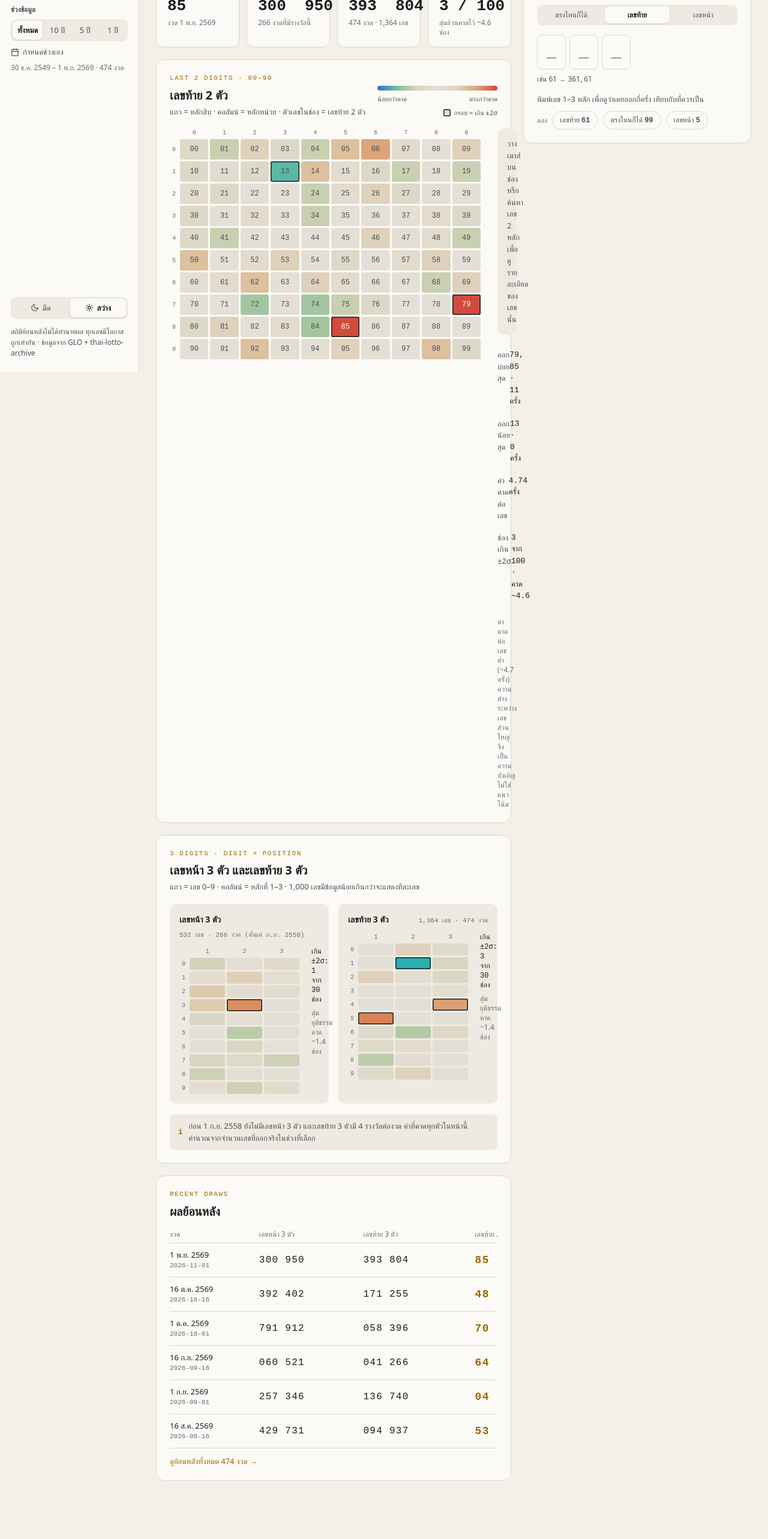
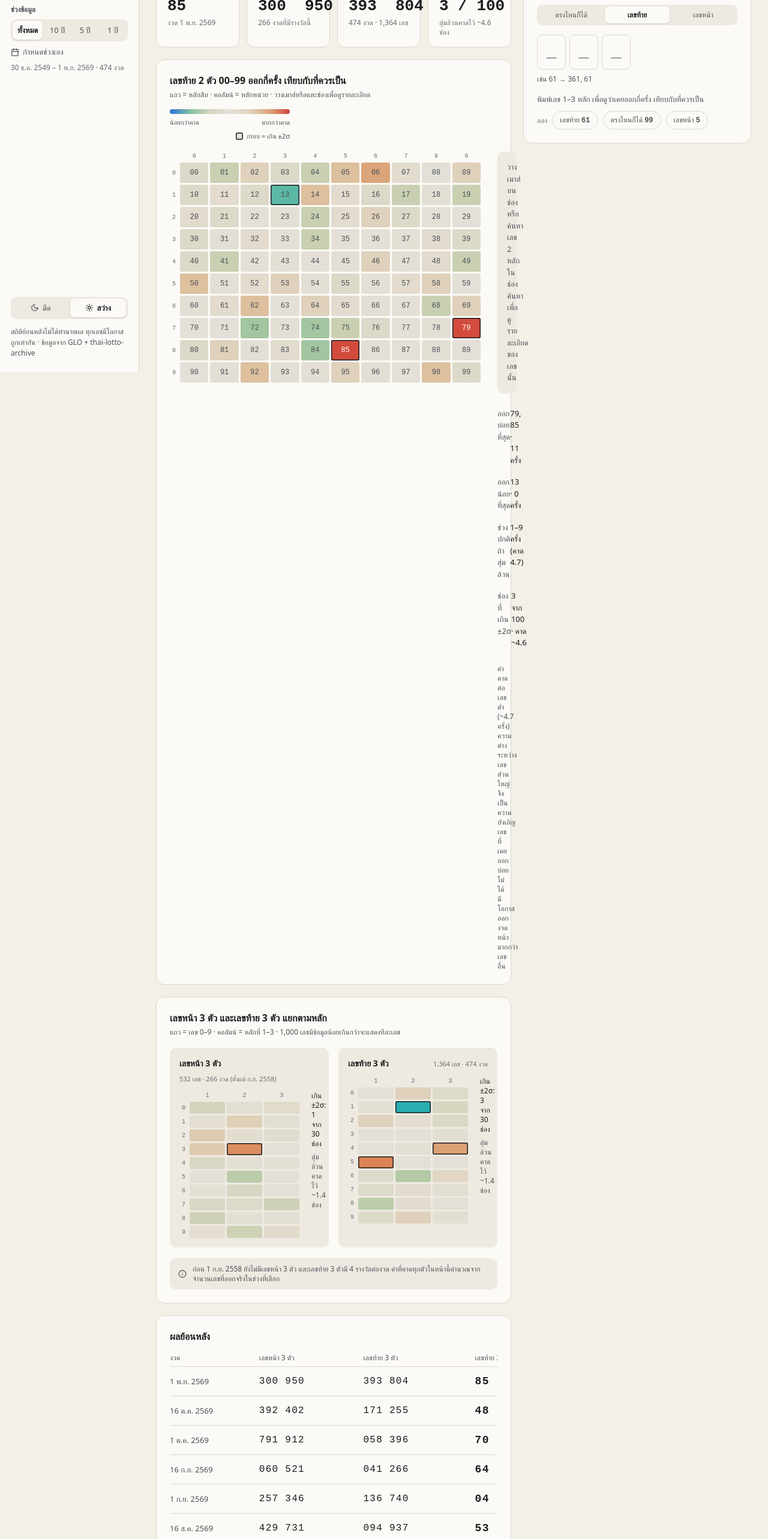
Before and after one commit to Rinriku69/mui-lotto, an Angular app in the folder web/: page /special in a window 1280 px wide. Shown: the part 180-2746 px from the top of the page at 60% size. Before the commit the page ends 2681 px from the top, so only its background shows below. Built offline with nearby package versions, Linux system fonts and the light colour scheme.

Commit message:
feat: special page in the v3 style

```diff
--- a/web/src/app/pages/special-page.html
+++ b/web/src/app/pages/special-page.html
@@ -8,9 +8,8 @@
   <section class="panel" aria-labelledby="l2-title">
     <header class="mb-[18px] flex flex-wrap items-end justify-between gap-4">
       <div>
-        <p class="eyebrow">LAST 2 DIGITS · 00–99</p>
-        <h2 id="l2-title" class="text-xl font-semibold">เลขท้าย 2 ตัว</h2>
-        <p class="mt-1 text-[13px] text-ink-2">แถว = หลักสิบ · คอลัมน์ = หลักหน่วย · ตัวเลขในช่อง = เลขท้าย 2 ตัว</p>
+        <h2 id="l2-title" class="text-base font-semibold">เลขท้าย 2 ตัว 00–99 ออกกี่ครั้ง เทียบกับที่ควรเป็น</h2>
+        <p class="mt-1 text-xs text-ink-2">แถว = หลักสิบ · คอลัมน์ = หลักหน่วย · วางเมาส์หรือแตะช่องเพื่อดูรายละเอียด</p>
       </div>
       <app-heat-legend />
     </header>
@@ -25,13 +24,15 @@
       />
 
       <div class="flex flex-col gap-4">
-        <div class="flex min-h-[124px] flex-col gap-2 rounded-[10px] bg-raised p-4" aria-live="polite">
+        <div class="flex min-h-[124px] flex-col gap-1.5 rounded-[10px] p-4" [class]="selectedPair() ? 'bg-gold-soft' : 'bg-raised'" aria-live="polite">
           @if (selectedPair(); as c) {
-            <strong class="text-base font-semibold">เลขท้าย {{ c.digit }}{{ c.pos }}</strong>
-            <span class="font-mono text-sm text-ink-2">
-              {{ c.count }} ครั้ง · คาด {{ data.last2Stats().expected | number: '1.1-1' }} · {{ c.z >= 0 ? '+' : '' }}{{ c.z | number: '1.1-1' }}σ
+            <span class="flex items-baseline gap-2 text-[13px] text-ink-2">
+              เลขท้าย <strong class="font-mono text-[26px] font-bold text-gold">{{ c.digit }}{{ c.pos }}</strong>
             </span>
-            <p class="text-[13px] text-ink-2">
+            <span class="text-[13px] font-medium">
+              ออก {{ c.count }} ครั้ง · คาด {{ data.last2Stats().expected | number: '1.1-1' }} · ห่างจากค่าคาด {{ c.z >= 0 ? '+' : '' }}{{ c.z | number: '1.1-1' }}σ
+            </span>
+            <p class="text-xs text-ink-2">
               @if (c.z > -2 && c.z < 2) {
                 อยู่ในช่วงปกติ ถ้าสุ่มยุติธรรม เลขท้าย 2 ตัวแต่ละเลขจะออกได้ราว {{ normalBand() }} ครั้งใน {{ data.last2Stats().total | number }} งวด (±2σ)
               } @else {
@@ -39,7 +40,7 @@
               }
             </p>
           } @else {
-            <p class="text-[13px] text-ink-2">วางเมาส์บนช่อง หรือค้นหาเลข 2 หลัก เพื่อดูรายละเอียดของเลขนั้น</p>
+            <p class="text-[13px] text-ink-2">วางเมาส์บนช่อง หรือค้นหาเลข 2 หลักในช่องค้นหา เพื่อดูรายละเอียดของเลขนั้น</p>
           }
         </div>
 
@@ -47,11 +48,13 @@
           @for (f of pairFacts(); track f.k) {
             <div class="flex justify-between border-b border-hair py-2 text-[13px]">
               <dt class="text-ink-2">{{ f.k }}</dt>
-              <dd class="font-mono font-medium">{{ f.v }}</dd>
+              <dd class="font-medium">{{ f.v }}</dd>
             </div>
           }
         </dl>
-        <p class="text-xs text-muted">ค่าคาดต่อเลขต่ำ (~{{ data.last2Stats().expected | number: '1.1-1' }} ครั้ง) ความต่างระหว่างเลขส่วนใหญ่จึงเป็นความบังเอิญ ไม่ใช่แนวโน้ม</p>
+        <p class="text-xs text-ink-2">
+          ค่าคาดต่อเลขต่ำ (~{{ data.last2Stats().expected | number: '1.1-1' }} ครั้ง) ความต่างระหว่างเลขส่วนใหญ่จึงเป็นความบังเอิญ เลขที่เคยออกบ่อยไม่ได้มีโอกาสออกงวดหน้ามากกว่าเลขอื่น
+        </p>
       </div>
     </div>
   </section>
@@ -59,9 +62,8 @@
   <!-- ---------- เลขหน้า / เลขท้าย 3 ตัว ---------- -->
   <section class="panel flex flex-col gap-[18px]" aria-labelledby="l3-title">
     <div>
-      <p class="eyebrow">3 DIGITS · DIGIT × POSITION</p>
-      <h2 id="l3-title" class="text-xl font-semibold">เลขหน้า 3 ตัว และเลขท้าย 3 ตัว</h2>
-      <p class="mt-1 text-[13px] text-ink-2">แถว = เลข 0–9 · คอลัมน์ = หลักที่ 1–3 · 1,000 เลขมีข้อมูลน้อยเกินกว่าจะแสดงทีละเลข</p>
+      <h2 id="l3-title" class="text-base font-semibold">เลขหน้า 3 ตัว และเลขท้าย 3 ตัว แยกตามหลัก</h2>
+      <p class="mt-1 text-xs text-ink-2">แถว = เลข 0–9 · คอลัมน์ = หลักที่ 1–3 · 1,000 เลขมีข้อมูลน้อยเกินกว่าจะแสดงทีละเลข</p>
     </div>
 
     <div class="grid gap-4 md:grid-cols-2">
@@ -69,7 +71,7 @@
         <div class="flex flex-col gap-3 rounded-[10px] bg-raised p-4">
           <div class="flex flex-wrap items-baseline justify-between gap-2">
             <span class="text-sm font-semibold">{{ label[t.kind] }}</span>
-            <span class="font-mono text-[11px] text-muted">{{ t.sub }}</span>
+            <span class="text-[11px] text-muted">{{ t.sub }}</span>
           </div>
           <div class="grid grid-cols-[minmax(0,200px)_minmax(0,1fr)] gap-5">
             <app-heat-grid
@@ -81,11 +83,11 @@
             <div class="flex flex-col gap-1.5 text-xs" aria-live="polite">
               @if (hoveredTriple()?.kind === t.kind) {
                 <strong class="font-semibold text-ink">หลักที่ {{ hoveredTriple()!.cell.pos + 1 }} · เลข {{ hoveredTriple()!.cell.digit }}</strong>
-                <span class="font-mono text-ink-2">{{ hoveredTriple()!.cell.count }} ครั้ง · คาด {{ t.stats.expected | number: '1.1-1' }}</span>
+                <span class="text-ink-2">{{ hoveredTriple()!.cell.count }} ครั้ง · คาด {{ t.stats.expected | number: '1.1-1' }}</span>
                 <span class="font-mono text-ink-2">{{ hoveredTriple()!.cell.z >= 0 ? '+' : '' }}{{ hoveredTriple()!.cell.z | number: '1.1-1' }}σ</span>
               } @else {
-                <strong class="font-mono font-medium text-ink">เกิน ±2σ: {{ t.stats.beyond2 }} จาก 30 ช่อง</strong>
-                <span class="text-muted">สุ่มยุติธรรมคาด ~{{ beyond2Expected30 | number: '1.1-1' }} ช่อง</span>
+                <strong class="font-medium text-ink">เกิน ±2σ: {{ t.stats.beyond2 }} จาก 30 ช่อง</strong>
+                <span class="text-ink-2">สุ่มล้วนคาดไว้ ~{{ beyond2Expected30 | number: '1.1-1' }} ช่อง</span>
               }
             </div>
           </div>
@@ -93,21 +95,22 @@
       }
     </div>
 
-    <p class="flex items-center gap-2.5 rounded-lg bg-raised px-3.5 py-2.5 text-[13px] text-ink-2">
-      <span class="font-mono text-xs font-bold text-gold">i</span>
+    <p class="flex items-center gap-2.5 rounded-[10px] bg-raised px-3.5 py-2.5 text-xs text-ink-2">
+      <svg class="shrink-0" width="14" height="14" viewBox="0 0 24 24" fill="none" stroke="currentColor" stroke-width="2" stroke-linecap="round" aria-hidden="true">
+        <circle cx="12" cy="12" r="10" /><path d="M12 16v-4M12 8h.01" />
+      </svg>
       ก่อน 1 ก.ย. 2558 ยังไม่มีเลขหน้า 3 ตัว และเลขท้าย 3 ตัวมี 4 รางวัลต่องวด ค่าที่คาดทุกตัวในหน้านี้คำนวณจากจำนวนเลขที่ออกจริงในช่วงที่เลือก
     </p>
   </section>
 
   <!-- ---------- ผลย้อนหลัง ---------- -->
   <section class="panel" aria-labelledby="rd-title">
-    <p class="eyebrow">RECENT DRAWS</p>
-    <h2 id="rd-title" class="mb-2.5 text-xl font-semibold">ผลย้อนหลัง</h2>
+    <h2 id="rd-title" class="mb-2.5 text-base font-semibold">ผลย้อนหลัง</h2>
 
     <div class="overflow-x-auto">
       <table class="w-full min-w-[620px] border-collapse text-left">
         <thead>
-          <tr class="border-b border-hair text-xs text-muted">
+          <tr class="border-b border-hair text-xs text-ink-2">
             <th scope="col" class="w-[24%] py-1.5 font-normal">งวด</th>
             <th scope="col" class="w-[28%] py-1.5 font-normal">เลขหน้า 3 ตัว</th>
             <th scope="col" class="w-[30%] py-1.5 font-normal">เลขท้าย 3 ตัว</th>
@@ -118,12 +121,11 @@
           @for (d of rows(); track d.date) {
             <tr class="border-b border-hair">
               <th scope="row" class="py-2.5 font-normal">
-                <span class="block text-[13px]">{{ thaiDate(d.date) }}</span>
-                <span class="block font-mono text-[11px] text-muted">{{ d.date }}</span>
+                <span class="text-[13px] text-ink-2">{{ thaiDate(d.date) }}</span>
               </th>
               <td class="py-2.5 font-mono text-base font-medium tracking-[0.08em] whitespace-pre">{{ d.special.front3.join('   ') || '—' }}</td>
               <td class="py-2.5 font-mono text-base font-medium tracking-[0.08em] whitespace-pre">{{ d.special.last3.join('   ') }}</td>
-              <td class="py-2.5 font-mono text-lg font-bold tracking-[0.08em] text-gold">{{ d.special.last2[0] }}</td>
+              <td class="py-2.5 font-mono text-lg font-bold tracking-[0.08em]">{{ d.special.last2[0] }}</td>
             </tr>
           }
         </tbody>
@@ -131,7 +133,7 @@
     </div>
 
     <div class="mt-3 flex flex-wrap items-center gap-4 text-[13px]">
-      <button type="button" class="cursor-pointer font-medium text-gold hover:underline" (click)="toggleExpanded()" [attr.aria-expanded]="expanded()">
+      <button type="button" class="cursor-pointer font-semibold text-ink-2 hover:text-ink" (click)="toggleExpanded()" [attr.aria-expanded]="expanded()">
         {{ expanded() ? 'ย่อรายการ' : 'ดูย้อนหลังทั้งหมด ' + (data.draws().length | number) + ' งวด →' }}
       </button>
       @if (expanded()) {
--- a/web/src/app/pages/special-page.ts
+++ b/web/src/app/pages/special-page.ts
@@ -68,10 +68,11 @@ export class SpecialPage {
         .slice(0, 4)
         .join(', ');
     return [
-      { k: 'ออกบ่อยสุด', v: `${names(max)} · ${max} ครั้ง` },
-      { k: 'ออกน้อยสุด', v: `${names(min)} · ${min} ครั้ง` },
-      { k: 'ค่าคาดต่อเลข', v: `${s.expected.toFixed(2)} ครั้ง` },
-      { k: 'ช่องเกิน ±2σ', v: `${s.beyond2} จาก 100 · คาด ~${(100 * BEYOND2_SHARE).toFixed(1)}` },
+      { k: 'ออกบ่อยที่สุด', v: `${names(max)} · ${max} ครั้ง` },
+      { k: 'ออกน้อยที่สุด', v: `${names(min)} · ${min} ครั้ง` },
+      // the band right under the extremes, so "most / least" never reads as hot / cold numbers
+      { k: 'ช่วงปกติถ้าสุ่มล้วน', v: `${this.normalBand()} ครั้ง (คาด ${s.expected.toFixed(1)})` },
+      { k: 'ช่องที่เกิน ±2σ', v: `${s.beyond2} จาก 100 · คาด ~${(100 * BEYOND2_SHARE).toFixed(1)}` },
     ];
   });
 
```
